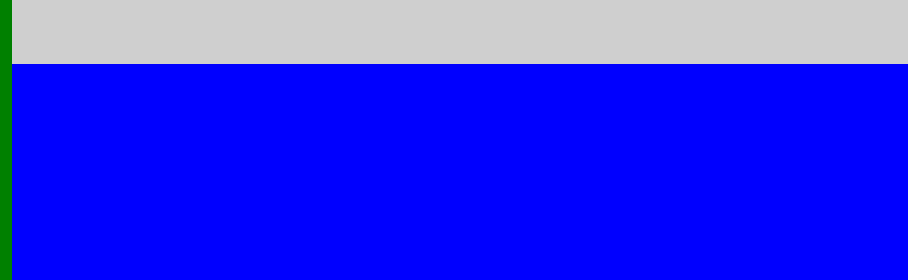
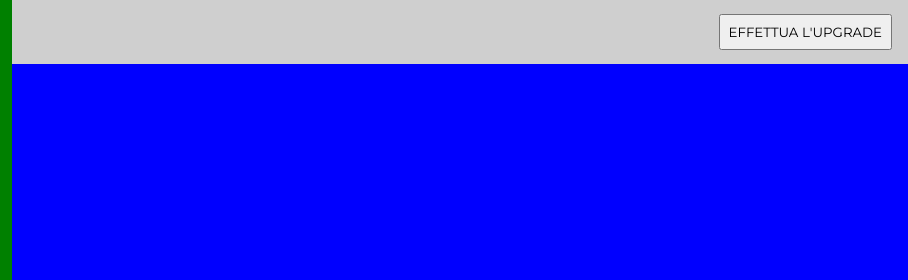
Before and after one commit to antonella1986/html-css-spotifyweb, a plain HTML site: page index.html in a window 1280 px wide. Shown: the top 280 px of the page, 372-1280 px from the left. Drawn offline with Linux system fonts and the light colour scheme.

Commit message:
add upgrade button on top

```diff
--- a/css/style.css
+++ b/css/style.css
@@ -44,7 +44,7 @@ main{
 
 
 
-.flex-container {
+.flex-container{
     display: flex;
     justify-content: space-between;
     height: 800px;
@@ -54,6 +54,13 @@ main{
     background-color: #cfcfcf;
     height: 8%;
     width: 100%;
+    display: flex;
+    justify-content: flex-end;
+    align-items: center;
+    padding-right: 1rem;
+    #upgrade{
+        padding: 0.5rem;
+    }
 }
 
 nav{
--- a/index.html
+++ b/index.html
@@ -32,7 +32,9 @@
 
 
     <main>
-        <div class="top"></div>
+        <div class="top">
+            <button id="upgrade"><a href="http://"></a>EFFETTUA L'UPGRADE</button>
+        </div>
         <section class="main-content"></section>
 
 
```
